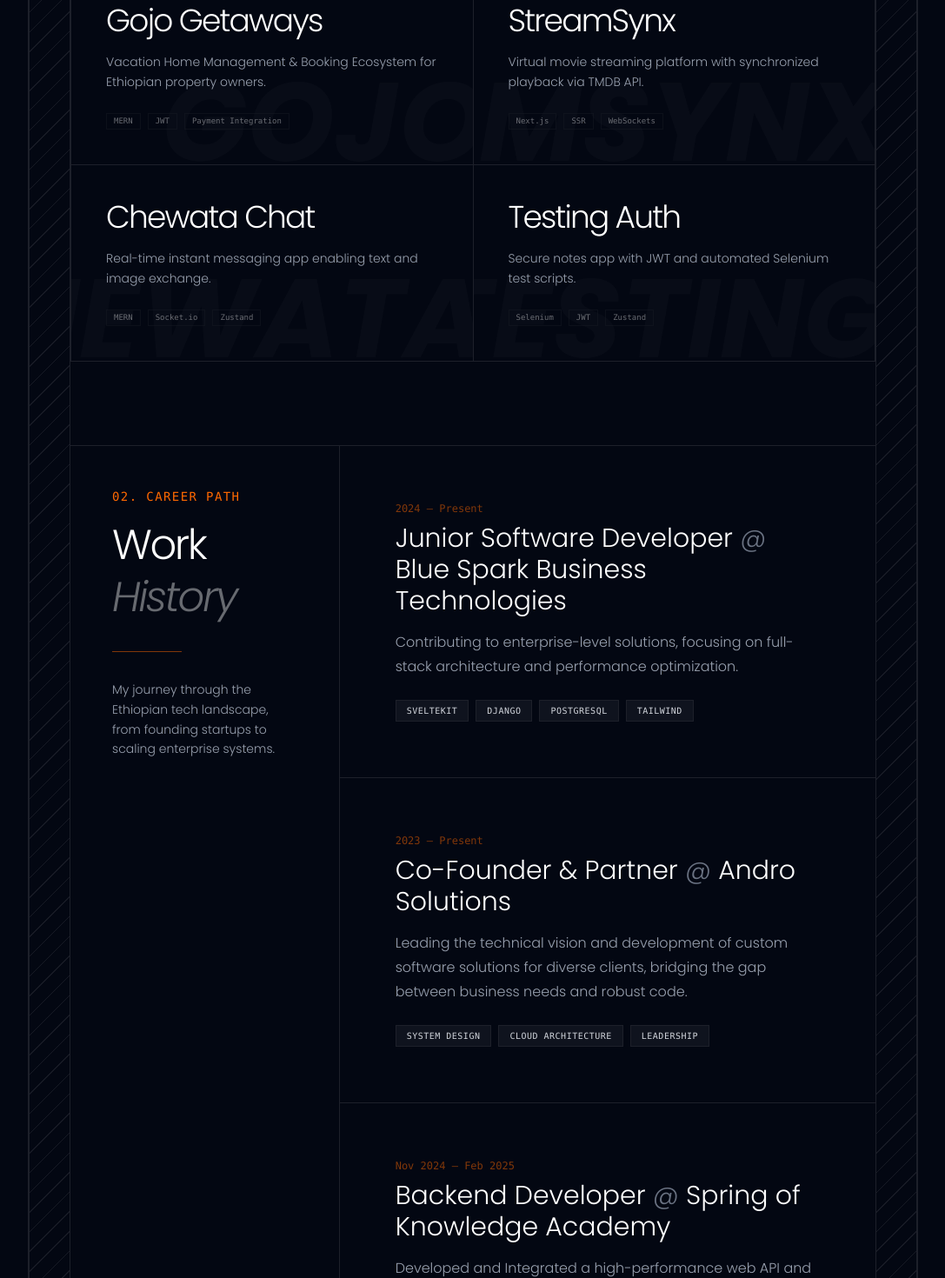
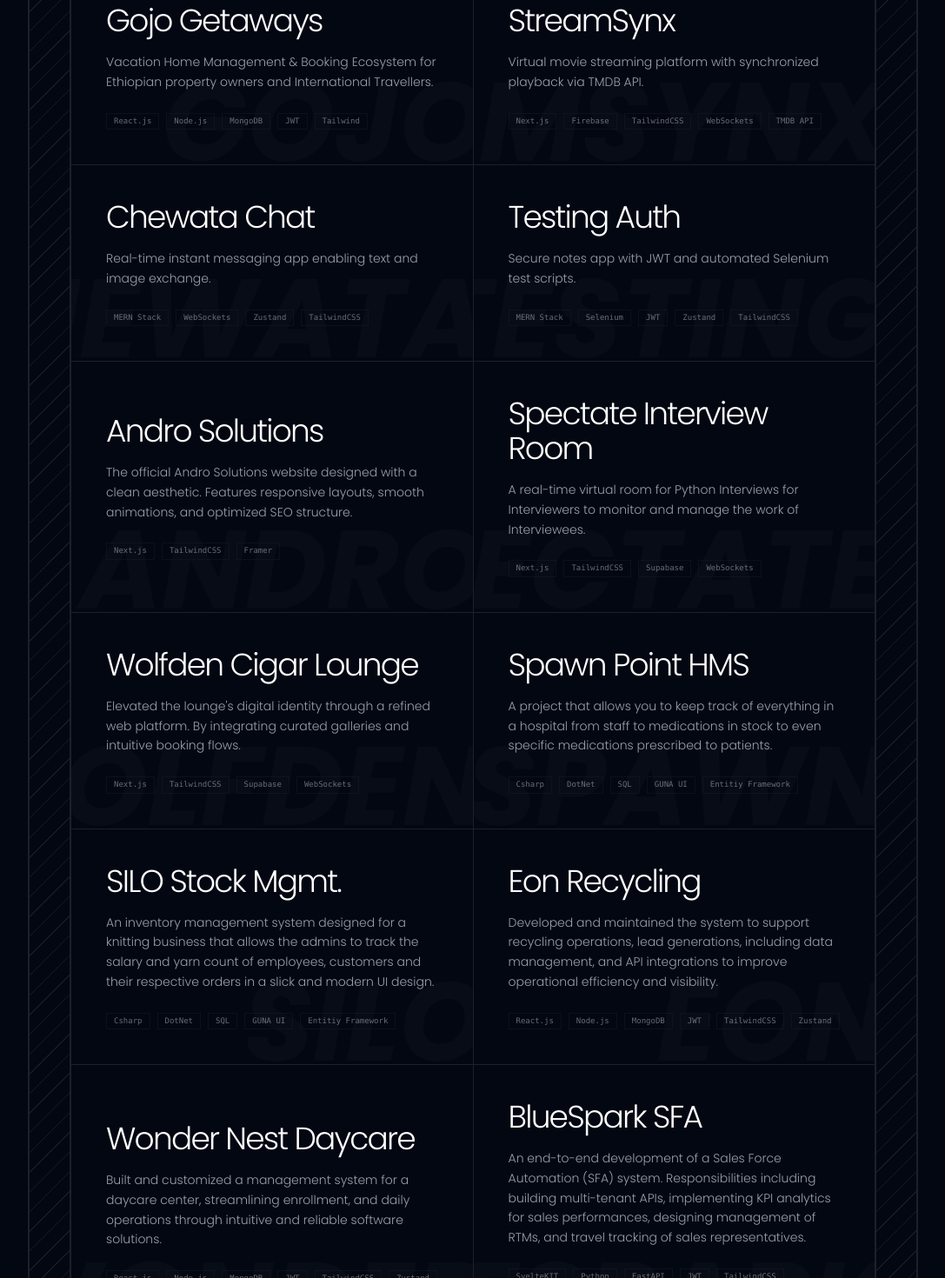
Before and after one commit to Dagin34/my-portfolio-v2, a SvelteKit app: page / in a window 1280 px wide. Shown: the part 1000-2470 px from the top of the page at 87% size, without its empty margins (96-1183 px from the left). Built offline with nearby package versions, Linux system fonts and the light colour scheme.

Commit message:
Update experience and projects sections: modify job period, add new roles, and enhance project descriptions and technologies used

```diff
--- a/src/components/experience.svelte
+++ b/src/components/experience.svelte
@@ -3,10 +3,10 @@
         {
             company: "Blue Spark Business Technologies",
             role: "Junior Software Developer",
-            period: "2024 — Present",
+            period: "July 2025 — Present",
             description:
                 "Contributing to enterprise-level solutions, focusing on full-stack architecture and performance optimization.",
-            skills: ["SvelteKit", "Django", "PostgreSQL", "Tailwind"],
+            skills: ["SvelteKit", "FastAPI", "PostgreSQL", "TailwindCSS"],
         },
         {
             company: "Andro Solutions",
@@ -15,6 +15,14 @@
             description:
                 "Leading the technical vision and development of custom software solutions for diverse clients, bridging the gap between business needs and robust code.",
             skills: ["System Design", "Cloud Architecture", "Leadership"],
+        },
+        {
+            company: "Bala Media",
+            role: "Full Stack Developer",
+            period: "September 2025",
+            description:
+                "Designing, developing, and maintaining front-end and back-end systems while collaborating with other team members on project architecture and implementation.",
+            skills: ["Next.js", "React.js", "Node.js", "Express.js", "TailwindCSS", "Docker"],
         },
         {
             company: "Spring of Knowledge Academy",
--- a/src/components/projects.svelte
+++ b/src/components/projects.svelte
@@ -15,36 +15,100 @@
     let projects: Project[] = [
         {
             title: 'Gojo Getaways',
-            description: 'Vacation Home Management & Booking Ecosystem for Ethiopian property owners.',
-            images: [], // [cite: 47, 48]
+            description: 'Vacation Home Management & Booking Ecosystem for Ethiopian property owners and International Travellers.',
+            images: [],
             github: null,
             live: null,
-            tech: ['MERN', 'JWT', 'Payment Integration']
+            tech: ['React.js', 'Node.js', 'MongoDB', 'JWT', 'Tailwind']
         },
         {
             title: 'StreamSynx',
             description: 'Virtual movie streaming platform with synchronized playback via TMDB API.',
-            images: [], // [cite: 49, 51]
-            github: 'https://github.com/dagin34',
+            images: [],
+            github: null,
             live: 'https://streamsynx.vercel.app',
-            tech: ['Next.js', 'SSR', 'WebSockets']
+            tech: ['Next.js', 'Firebase', 'TailwindCSS', 'WebSockets', 'TMDB API']
         },
         {
             title: 'Chewata Chat',
             description: 'Real-time instant messaging app enabling text and image exchange.',
-            images: [], // [cite: 52, 53, 54]
-            github: 'https://github.com/dagin34',
+            images: [],
+            github: 'https://github.com/Dagin34/chewata-backend',
             live: 'https://chewata-chat.vercel.app',
-            tech: ['MERN', 'Socket.io', 'Zustand']
+            tech: ['MERN Stack', 'WebSockets', 'Zustand', 'TailwindCSS']
         },
         {
             title: 'Testing Auth',
             description: 'Secure notes app with JWT and automated Selenium test scripts.',
-            images: [], // [cite: 55, 56]
+            images: [],
+            github: 'https://github.com/Dagin34/testing-frontend',
+            live: 'https://auth-tester-et.vercel.app',
+            tech: ['MERN Stack', 'Selenium', 'JWT', 'Zustand', 'TailwindCSS']
+        },
+        {
+            title: 'Andro Solutions',
+            description: 'The official Andro Solutions website designed with a clean aesthetic. Features responsive layouts, smooth animations, and optimized SEO structure.',
+            images: [],
+            github: null,
+            live: 'https://andro-solutions.tech',
+            tech: ['Next.js', 'TailwindCSS', 'Framer']
+        },
+        {
+            title: 'Spectate Interview Room',
+            description: 'A real-time virtual room for Python Interviews for Interviewers to monitor and manage the work of Interviewees.',
+            images: [],
             github: 'https://github.com/dagin34',
+            live: 'https://spectate-room.vercel.app',
+            tech: ['Next.js', 'TailwindCSS', 'Supabase', 'WebSockets']
+        },
+        {
+            title: 'Wolfden Cigar Lounge',
+            description: 'Elevated the lounge\'s digital identity through a refined web platform. By integrating curated galleries and intuitive booking flows.',
+            images: [],
+            github: null,
             live: null,
-            tech: ['Selenium', 'JWT', 'Zustand']
-        }
+            tech: ['Next.js', 'TailwindCSS', 'Supabase', 'WebSockets']
+        },
+        {
+            title: 'Spawn Point HMS',
+            description: 'A project that allows you to keep track of everything in a hospital from staff to medications in stock to even specific medications prescribed to patients.',
+            images: [],
+            github: 'https://github.com/Dagin34/Spawn_Point_Hospital',
+            live: null,
+            tech: ['Csharp', 'DotNet', 'SQL', 'GUNA UI', 'Entitiy Framework']
+        },
+        {
+            title: 'SILO Stock Mgmt.',
+            description: 'An inventory management system designed for a knitting business that allows the admins to track the salary and yarn count of employees, customers and their respective orders in a slick and modern UI design.',
+            images: [],
+            github: 'https://github.com/Dagin34/SILO-Clothing-New-UI',
+            live: null,
+            tech: ['Csharp', 'DotNet', 'SQL', 'GUNA UI', 'Entitiy Framework']
+        },
+        {
+            title: 'Eon Recycling',
+            description: 'Developed and maintained the system to support recycling operations, lead generations, including data management, and API integrations to improve operational efficiency and visibility.',
+            images: [],
+            github: null,
+            live: 'https://eonrecycling.com',
+            tech: ['React.js', 'Node.js', 'MongoDB', 'JWT', 'TailwindCSS', 'Zustand']
+        },
+        {
+            title: 'Wonder Nest Daycare',
+            description: 'Built and customized a management system for a daycare center, streamlining enrollment, and daily operations through intuitive and reliable software solutions.',
+            images: [],
+            github: null,
+            live: 'https://wonder-nest-daycare.com',
+            tech: ['React.js', 'Node.js', 'MongoDB', 'JWT', 'TailwindCSS', 'Zustand']
+        },
+        {
+            title: 'BlueSpark SFA',
+            description: 'An end-to-end development of a Sales Force Automation (SFA) system. Responsibilities including building multi-tenant APIs, implementing KPI analytics for sales performances, designing management of RTMs, and travel tracking of sales representatives.',
+            images: [],
+            github: null,
+            live: null,
+            tech: ['SvelteKIT', 'Python', 'FastAPI', 'JWT', 'TailwindCSS', 'PostgreSQL']
+        },
     ];
 
     let activeProject = $state<Project | null>(null);
```
